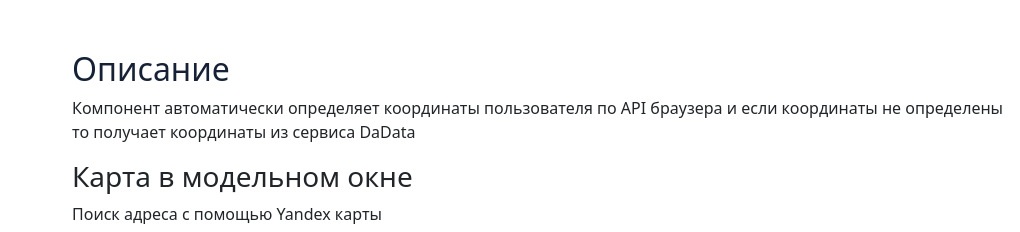
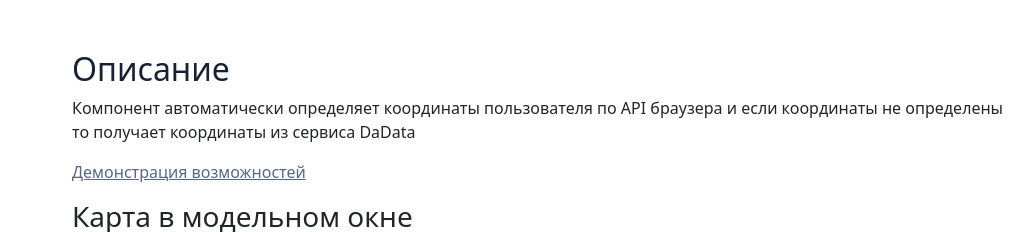
Before and after one commit to webnitros/LocateMapDesc, a plain HTML site: page index.html in a window 1280 px wide. Shown: the top 232 px of the page, 260-1280 px from the left. Drawn offline with nearby package versions, Linux system fonts and the light colour scheme.

Commit message:
Deploying to pages from @ webnitros/LocateMapDesc@f72e0f59e642adebf9f548689c7646daf08ab03f 🚀

```diff
--- a/index.html
+++ b/index.html
@@ -105,6 +105,7 @@
             <div class="elements-block" id="description">
                 <h2 id="описание">Описание</h2>
 <p>Компонент автоматически определяет координаты пользователя по API браузера и если координаты не определены то получает координаты из сервиса DaData</p>
+<p><a href="https://locatemap.sitechecker.guru/">Демонстрация возможностей</a> </p>
 <h3 id="карта-в-модельном-окне">Карта в модельном окне</h3>
 <p>Поиск адреса с помощью Yandex карты</p>
 <div class="macbook_screen_comp">
```
